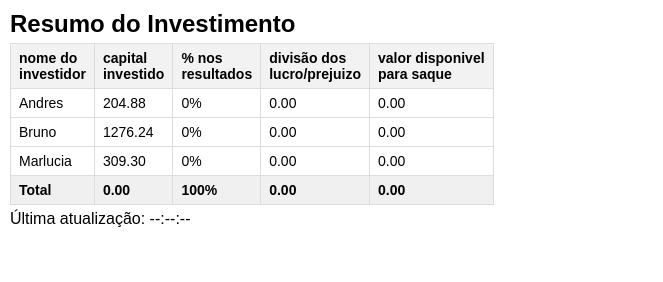
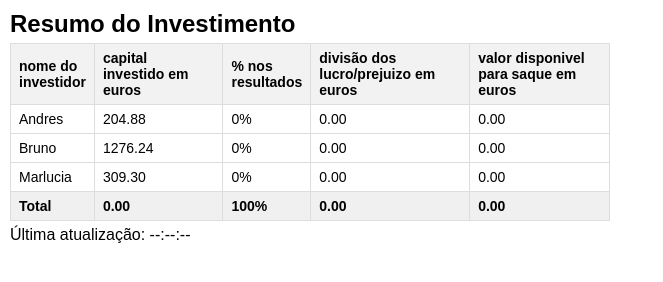
Before and after one commit to bcasavilca/investor-api, a website: page public/index.html in a window 1280 px wide. Shown: the whole page, without its empty margins (0-663 px from the left). Drawn offline with Linux system fonts and the light colour scheme; no server answers.

Commit message:
alteraçao titulo coluna tabela

```diff
--- a/public/index.html
+++ b/public/index.html
@@ -74,10 +74,10 @@
   <thead>
     <tr>
       <th>nome do<br>investidor</th>
-      <th>capital<br>investido</th>
+      <th>capital<br>investido em euros</th>
       <th>% nos<br>resultados</th>
-      <th>divisão dos<br>lucro/prejuizo</th>
-      <th>valor disponivel<br>para saque </th>
+      <th>divisão dos<br>lucro/prejuizo em euros</th>
+      <th>valor disponivel<br>para saque em euros</th>
     </tr>
   </thead>
   <tbody id="investidores">
```
